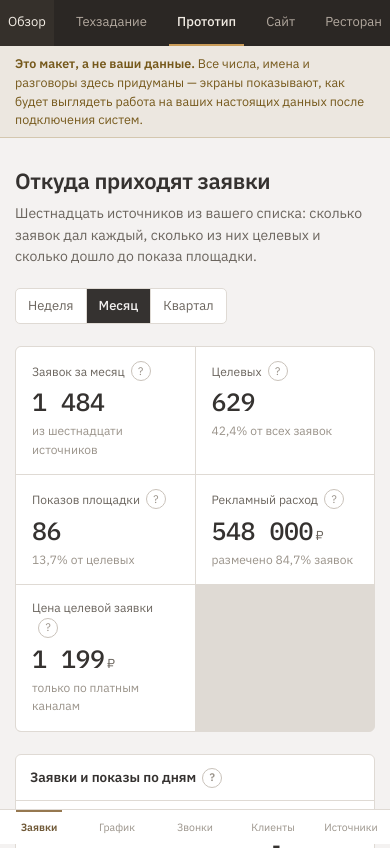
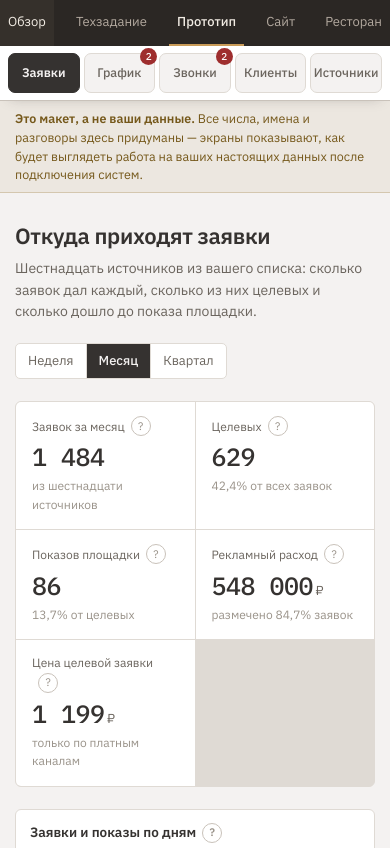
Before and after one commit to Kopotun/venue-demo, a plain HTML site: page portal.html in a window 390 px wide. Shown: the top 848 px of the page. Drawn offline with Linux system fonts and the light colour scheme.

Commit message:
Прототип: переключатель разделов наверху
Co-Authored-By: Claude Opus 5.5 (1M context) <noreply@anthropic.com>

```diff
--- a/portal.html
+++ b/portal.html
@@ -416,15 +416,18 @@ tfoot td{height:34px; font-weight:600; background:var(--surface-2); border-top:1
   .clist{border-right:none; border-bottom:1px solid var(--line); max-height:280px}
   .sheet{grid-template-columns:minmax(0,1fr)}
   .sheet__s{display:none}
-  .sheet__p{border-left:none; border-top:1px solid var(--line); border-radius:10px 10px 0 0; margin-top:52px}
+  .sheet__p{border-left:none; border-top:1px solid var(--line); border-radius:10px 10px 0 0; margin-top:46px}
   .tr li{grid-template-columns:minmax(0,1fr); gap:3px}
   .tr__w{padding-top:0}
-  .body{padding-bottom:78px}
+  .body{padding-bottom:40px}
   .mcal__s .q{display:none}
-  .tabbar{display:grid; grid-template-columns:repeat(5,1fr); position:fixed; left:0; right:0; bottom:0; z-index:50; background:var(--surface); border-top:1px solid var(--line); padding-bottom:env(safe-area-inset-bottom,0px)}
-  .tabbar button{background:none; border:none; padding:9px 2px; cursor:pointer; font-size:10.5px; color:var(--ink-3); position:relative}
-  .tabbar button[aria-current="true"]{color:var(--bronze-deep); font-weight:600}
-  .tabbar button[aria-current="true"]::before{content:""; position:absolute; top:0; left:20%; right:20%; height:2px; background:var(--bronze)}
+  .tabbar{display:grid; grid-template-columns:repeat(5,minmax(0,1fr)); gap:4px; position:sticky; top:46px; z-index:45;
+          padding:7px 8px; background:var(--surface); border-bottom:1px solid var(--line-2); box-shadow:0 6px 14px -10px rgba(53,50,48,.35)}
+  .tabbar button{position:relative; height:40px; padding:0 2px; border:1px solid var(--line); border-radius:7px; background:var(--paper);
+                 cursor:pointer; font-size:12.5px; font-weight:500; color:var(--ink-2); white-space:nowrap; overflow:visible}
+  .tabbar button[aria-current="true"]{background:var(--ink); border-color:var(--ink); color:var(--paper); font-weight:600}
+  .tabbar button i{position:absolute; top:-6px; right:-3px; min-width:17px; height:17px; padding:0 4px; border-radius:9px;
+                   background:var(--bad); color:#fff; font-style:normal; font-family:var(--mono); font-size:10px; line-height:17px; text-align:center}
 }
 /* ─── телефон: свои раскладки графика, таблицы карточками ─── */
 .msort{display:none}
@@ -601,6 +604,7 @@ tfoot td{height:34px; font-weight:600; background:var(--surface-2); border-top:1
 </nav>
 
 
+<nav class="tabbar" id="tabbar" aria-label="Разделы прототипа"></nav>
 <div class="app">
   <aside class="side">
     <div class="mark">
@@ -636,7 +640,6 @@ tfoot td{height:34px; font-weight:600; background:var(--surface-2); border-top:1
     </div>
   </main>
 </div>
-<nav class="tabbar" id="tabbar"></nav>
 
 <script>
 (function(){
@@ -934,7 +937,7 @@ function buildNav(){
   PAGES.forEach(function(p){
     var x=el('button','slink','<span class="slink__b"></span><span>'+p.nav+'</span>'+(p.bad?'<span class="slink__c">'+p.bad+'</span>':''));
     x.type='button'; x.dataset.n=p.id; x.addEventListener('click',function(){go(p.id);}); n.appendChild(x);
-    var t=el('button',null,'<span>'+p.nav.split(' ')[0]+'</span>');
+    var t=el('button',null,'<span>'+p.nav.split(' ')[0]+'</span>'+(p.bad?'<i>'+p.bad+'</i>':''));
     t.type='button'; t.dataset.t=p.id; t.addEventListener('click',function(){go(p.id);}); b.appendChild(t);
   });
 }
@@ -1186,6 +1189,8 @@ function renderSched(){
   EMP.forEach(function(e){var x=hrs(e.id); totH+=x; totS+=shf(e.id); if(x>NORM)over++;});
   var bd=$('[data-n="schedule"] .slink__c');
   if(bd){ bd.textContent=ISS.length; bd.style.display=ISS.length?'':'none'; }
+  var tb=$('[data-t="schedule"] i');
+  if(tb){ tb.textContent=ISS.length; tb.style.display=ISS.length?'':'none'; }
 
   var h='<div class="kpis">'
     + kpi('Часов в сентябре', nhf(totH), 'по девяти сотрудникам, по времени смен',
```
